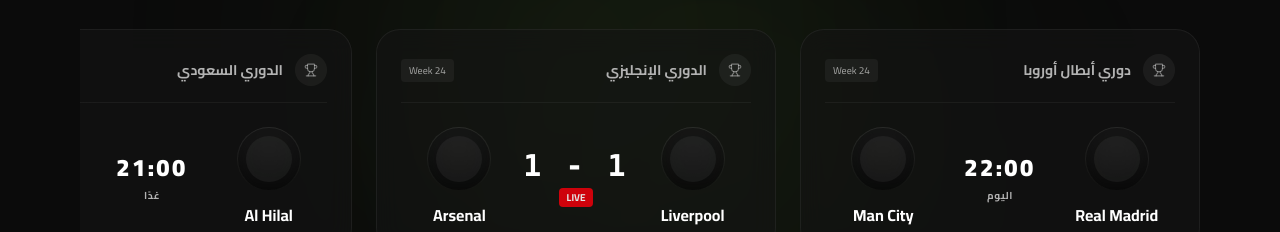
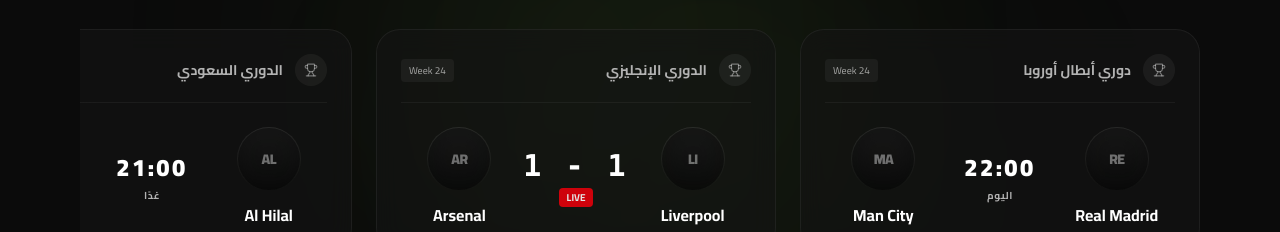
Before and after one commit to Abdallayasseer/Alsahasport-front, a Next.js app: page / in a window 1280 px wide. Shown: the part 1280-1512 px from the top of the page. Built offline with nearby package versions, Linux system fonts and the light colour scheme.

Commit message:
fix: resolve missing match logos with initials fallback and fix score direction

```diff
--- a/src/components/home/UpcomingMatches.tsx
+++ b/src/components/home/UpcomingMatches.tsx
@@ -147,7 +147,10 @@
                                         <div className="flex flex-col items-center gap-3 w-1/3 text-center">
                                             <div className="w-14 h-14 md:w-16 md:h-16 rounded-full bg-gradient-to-b from-white/10 to-transparent p-[1px] group-hover:from-alsaha-green/50 transition-colors">
                                                 <div className="w-full h-full rounded-full bg-black/50 backdrop-blur-md flex items-center justify-center p-2">
-                                                     <div className="w-full h-full rounded-full bg-white/5" /> {/* Placeholder */}
+                                                     {/* Logo Fallback: Initials */}
+                                                     <span className="text-xs md:text-sm font-black text-white/40 uppercase tracking-tighter">
+                                                        {match.homeTeam.substring(0, 2)}
+                                                     </span>
                                                 </div>
                                             </div>
                                             <span className="font-bold text-white text-sm md:text-base line-clamp-1 w-full">{match.homeTeam}</span>
@@ -157,7 +160,7 @@
                                         <div className="flex flex-col items-center justify-center w-1/3">
                                             {match.status === 'LIVE' ? (
                                                 <>
-                                                    <span className="text-2xl md:text-3xl font-black text-white tracking-widest font-mono mb-1">{match.score}</span>
+                                                    <span className="text-2xl md:text-3xl font-black text-white tracking-widest font-mono mb-1" dir="ltr">{match.score}</span>
                                                     <span className="px-2 py-0.5 bg-red-600 rounded text-[10px] font-bold text-white animate-pulse">LIVE</span>
                                                 </>
                                             ) : (
@@ -172,7 +175,10 @@
                                         <div className="flex flex-col items-center gap-3 w-1/3 text-center">
                                             <div className="w-14 h-14 md:w-16 md:h-16 rounded-full bg-gradient-to-b from-white/10 to-transparent p-[1px] group-hover:from-alsaha-green/50 transition-colors">
                                                 <div className="w-full h-full rounded-full bg-black/50 backdrop-blur-md flex items-center justify-center p-2">
-                                                     <div className="w-full h-full rounded-full bg-white/5" /> {/* Placeholder */}
+                                                     {/* Logo Fallback: Initials */}
+                                                     <span className="text-xs md:text-sm font-black text-white/40 uppercase tracking-tighter">
+                                                        {match.awayTeam.substring(0, 2)}
+                                                     </span>
                                                 </div>
                                             </div>
                                             <span className="font-bold text-white text-sm md:text-base line-clamp-1 w-full">{match.awayTeam}</span>
```
